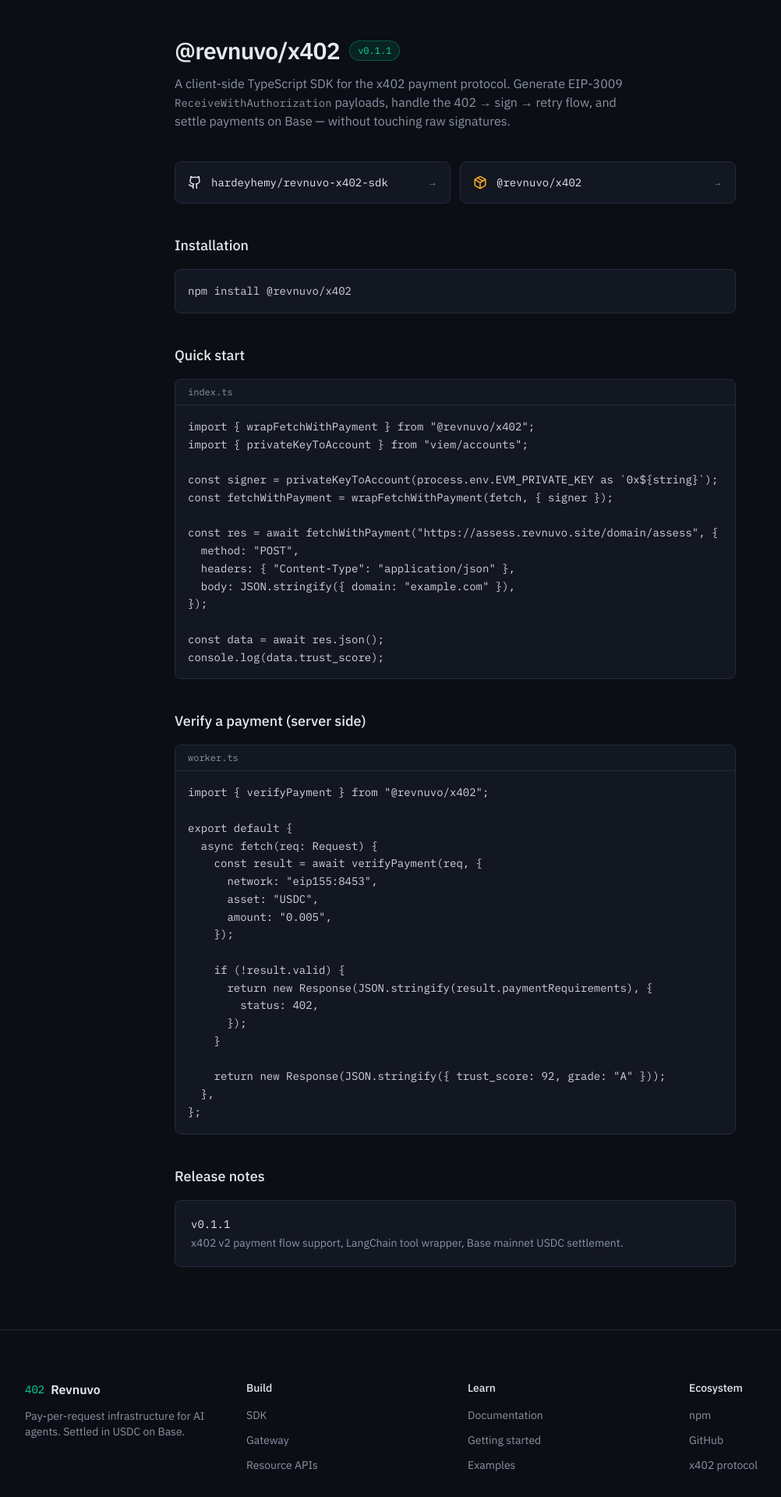
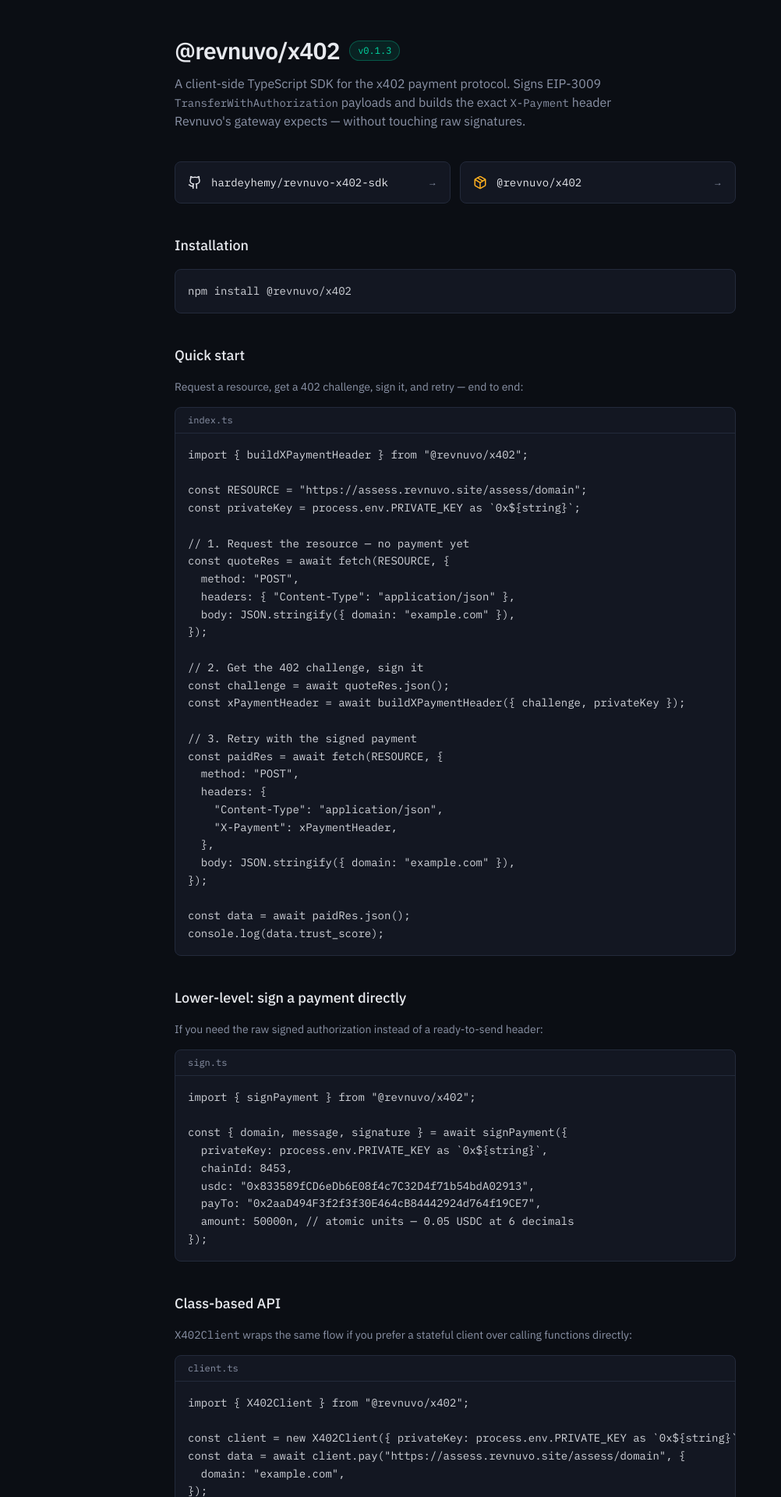
Before and after one commit to hardeyhemy/developers-revnuvo-site, a Next.js app: page /sdk in a window 1280 px wide. Shown: the part 100-2020 px from the top of the page at 78% size, without its empty margins (56-1058 px from the left). Built offline with nearby package versions, Linux system fonts and the light colour scheme.

Commit message:
fix: replace fictional SDK API with real published exports (buildXPaymentHeader, signPayment, X402Client)

```diff
--- a/app/docs/page.tsx
+++ b/app/docs/page.tsx
@@ -62,10 +62,16 @@
         <section className="mb-12">
           <h2 className="mb-4 text-lg font-medium text-ink">2. Make your first paid request</h2>
           <CodeBlock
-            code={`import { wrapFetchWithPayment } from "@revnuvo/x402";
+            code={`import { buildXPaymentHeader } from "@revnuvo/x402";
 
-const fetchWithPayment = wrapFetchWithPayment(fetch, { signer });
-const res = await fetchWithPayment("https://assess.revnuvo.site/domain/assess");`}
+const res = await fetch("https://assess.revnuvo.site/assess/domain", {
+  method: "POST",
+  body: JSON.stringify({ domain: "example.com" }),
+});
+const challenge = await res.json(); // 402 with a signed quote
+
+const xPaymentHeader = await buildXPaymentHeader({ challenge, privateKey });
+// retry the same request with X-Payment: xPaymentHeader`}
           />
         </section>
 
--- a/app/gateway/page.tsx
+++ b/app/gateway/page.tsx
@@ -71,21 +71,59 @@
       </div>
 
       <h2 className="mb-4 text-lg font-medium text-ink">Protecting an endpoint</h2>
+      <p className="mb-4 text-sm text-muted">
+        The SDK (<span className="font-mono">@revnuvo/x402</span>) is client-side —
+        it signs payments, it doesn't gate resource servers. To protect your own
+        endpoint, call the gateway's <span className="font-mono">/quote</span>,{" "}
+        <span className="font-mono">/verify</span>, and{" "}
+        <span className="font-mono">/settle</span> directly, the same way
+        Revnuvo's own Assess Worker does:
+      </p>
       <div>
         <CodeBlock
           title="worker.ts"
-          code={`import { requirePayment } from "@revnuvo/x402";
+          code={`const GATEWAY = "https://gateway.revnuvo.site";
 
 export default {
   async fetch(req: Request) {
-    return requirePayment(req, {
-      price: "0.005",
-      asset: "USDC",
-      network: "eip155:8453",
-      gateway: "https://gateway.revnuvo.site",
-    }, async () => {
-      return new Response(JSON.stringify({ trust_score: 92 }));
+    const payment = req.headers.get("X-Payment");
+
+    if (!payment) {
+      // No payment yet — get a fresh signed quote and return it as the 402 body
+      const quoteRes = await fetch(\`\${GATEWAY}/quote\`, {
+        method: "POST",
+        headers: { "Content-Type": "application/json" },
+        body: JSON.stringify({
+          path: "/your-resource",
+          maxAmountRequired: "50000", // atomic units
+          payTo: "0xYourAddress",
+          network: "eip155:8453",
+          asset: "0x833589fCD6eDb6E08f4c7C32D4f71b54bdA02913",
+        }),
+      });
+      return new Response(await quoteRes.text(), { status: 402 });
+    }
+
+    const { quote, payment: signedPayment } = JSON.parse(atob(payment));
+
+    const verifyRes = await fetch(\`\${GATEWAY}/verify\`, {
+      method: "POST",
+      headers: { "Content-Type": "application/json" },
+      body: JSON.stringify({ quote, payment: signedPayment }),
     });
+    const { valid, receipt } = await verifyRes.json();
+    if (!valid) return new Response("Payment invalid", { status: 402 });
+
+    const settleRes = await fetch(\`\${GATEWAY}/settle\`, {
+      method: "POST",
+      headers: { "Content-Type": "application/json" },
+      body: JSON.stringify({ receipt }),
+    });
+    if (!(await settleRes.json()).settled) {
+      return new Response("Settlement failed", { status: 402 });
+    }
+
+    return new Response(JSON.stringify({ trust_score: 92 }));
   },
 };`}
         />
--- a/app/page.tsx
+++ b/app/page.tsx
@@ -28,8 +28,14 @@
             </p>
             <div className="flex flex-wrap gap-3">
               <Link
+                href="/playground"
+                className="rounded-md bg-settle px-5 py-2.5 text-sm font-medium text-base transition-opacity hover:opacity-90"
+              >
+                Try x402
+              </Link>
+              <Link
                 href="/docs"
-                className="rounded-md bg-settle px-5 py-2.5 text-sm font-medium text-base transition-opacity hover:opacity-90"
+                className="rounded-md border border-border px-5 py-2.5 text-sm text-ink transition-colors hover:border-settle/40"
               >
                 Get started
               </Link>
@@ -126,14 +132,19 @@
             title="terminal"
             code={`npm install @revnuvo/x402
 
-import { createAuthorization } from "@revnuvo/x402";
+import { buildXPaymentHeader } from "@revnuvo/x402";
 
-const res = await createAuthorization({
-  endpoint: "https://assess.revnuvo.site/domain/assess",
-  domain: "example.com",
+const res = await fetch("https://assess.revnuvo.site/assess/domain", {
+  method: "POST",
+  body: JSON.stringify({ domain: "example.com" }),
 });
+const challenge = await res.json();
 
-console.log(res.trust_score);`}
+const xPaymentHeader = await buildXPaymentHeader({
+  challenge,
+  privateKey: process.env.PRIVATE_KEY,
+});
+// retry with X-Payment: xPaymentHeader → 200 + result`}
           />
         </div>
       </section>
--- a/app/sdk/page.tsx
+++ b/app/sdk/page.tsx
@@ -4,7 +4,7 @@
 
 export const metadata: Metadata = {
   title: "SDK",
-  description: "The Revnuvo x402 SDK — generate and verify EIP-3009 payment authorizations in TypeScript.",
+  description: "The Revnuvo x402 SDK — sign EIP-3009 payment authorizations in TypeScript.",
 };
 
 export default function SdkPage() {
@@ -14,13 +14,13 @@
         <h1 className="text-3xl font-semibold tracking-tight text-ink">
           @revnuvo/x402
         </h1>
-        <VersionBadge version="0.1.1" />
+        <VersionBadge version="0.1.3" />
       </div>
       <p className="mb-10 max-w-xl text-base text-muted">
-        A client-side TypeScript SDK for the x402 payment protocol. Generate
-        EIP-3009 <span className="font-mono text-sm">ReceiveWithAuthorization</span> payloads,
-        handle the 402 → sign → retry flow, and settle payments on Base — without
-        touching raw signatures.
+        A client-side TypeScript SDK for the x402 payment protocol. Signs
+        EIP-3009 <span className="font-mono text-sm">TransferWithAuthorization</span> payloads
+        and builds the exact <span className="font-mono text-sm">X-Payment</span> header
+        Revnuvo's gateway expects — without touching raw signatures.
       </p>
 
       <div className="mb-10 grid grid-cols-1 gap-3 sm:grid-cols-2">
@@ -34,56 +34,88 @@
       </div>
 
       <h2 className="mb-4 text-lg font-medium text-ink">Quick start</h2>
+      <p className="mb-4 text-sm text-muted">
+        Request a resource, get a 402 challenge, sign it, and retry — end to end:
+      </p>
       <div className="mb-10">
         <CodeBlock
           title="index.ts"
-          code={`import { wrapFetchWithPayment } from "@revnuvo/x402";
-import { privateKeyToAccount } from "viem/accounts";
+          code={`import { buildXPaymentHeader } from "@revnuvo/x402";
 
-const signer = privateKeyToAccount(process.env.EVM_PRIVATE_KEY as \`0x\${string}\`);
-const fetchWithPayment = wrapFetchWithPayment(fetch, { signer });
+const RESOURCE = "https://assess.revnuvo.site/assess/domain";
+const privateKey = process.env.PRIVATE_KEY as \`0x\${string}\`;
 
-const res = await fetchWithPayment("https://assess.revnuvo.site/domain/assess", {
+// 1. Request the resource — no payment yet
+const quoteRes = await fetch(RESOURCE, {
   method: "POST",
   headers: { "Content-Type": "application/json" },
   body: JSON.stringify({ domain: "example.com" }),
 });
 
-const data = await res.json();
+// 2. Get the 402 challenge, sign it
+const challenge = await quoteRes.json();
+const xPaymentHeader = await buildXPaymentHeader({ challenge, privateKey });
+
+// 3. Retry with the signed payment
+const paidRes = await fetch(RESOURCE, {
+  method: "POST",
+  headers: {
+    "Content-Type": "application/json",
+    "X-Payment": xPaymentHeader,
+  },
+  body: JSON.stringify({ domain: "example.com" }),
+});
+
+const data = await paidRes.json();
 console.log(data.trust_score);`}
         />
       </div>
 
-      <h2 className="mb-4 text-lg font-medium text-ink">Verify a payment (server side)</h2>
+      <h2 className="mb-4 text-lg font-medium text-ink">Lower-level: sign a payment directly</h2>
+      <p className="mb-4 text-sm text-muted">
+        If you need the raw signed authorization instead of a ready-to-send header:
+      </p>
       <div className="mb-10">
         <CodeBlock
-          title="worker.ts"
-          code={`import { verifyPayment } from "@revnuvo/x402";
+          title="sign.ts"
+          code={`import { signPayment } from "@revnuvo/x402";
 
-export default {
-  async fetch(req: Request) {
-    const result = await verifyPayment(req, {
-      network: "eip155:8453",
-      asset: "USDC",
-      amount: "0.005",
-    });
+const { domain, message, signature } = await signPayment({
+  privateKey: process.env.PRIVATE_KEY as \`0x\${string}\`,
+  chainId: 8453,
+  usdc: "0x833589fCD6eDb6E08f4c7C32D4f71b54bdA02913",
+  payTo: "0x2aaD494F3f2f3f30E464cB84442924d764f19CE7",
+  amount: 50000n, // atomic units — 0.05 USDC at 6 decimals
+});`}
+        />
+      </div>
 
-    if (!result.valid) {
-      return new Response(JSON.stringify(result.paymentRequirements), {
-        status: 402,
-      });
-    }
+      <h2 className="mb-4 text-lg font-medium text-ink">Class-based API</h2>
+      <p className="mb-4 text-sm text-muted">
+        <span className="font-mono text-sm">X402Client</span> wraps the same flow if you
+        prefer a stateful client over calling functions directly:
+      </p>
+      <div className="mb-10">
+        <CodeBlock
+          title="client.ts"
+          code={`import { X402Client } from "@revnuvo/x402";
 
-    return new Response(JSON.stringify({ trust_score: 92, grade: "A" }));
-  },
-};`}
+const client = new X402Client({ privateKey: process.env.PRIVATE_KEY as \`0x\${string}\` });
+const data = await client.pay("https://assess.revnuvo.site/assess/domain", {
+  domain: "example.com",
+});`}
         />
       </div>
 
       <h2 className="mb-4 text-lg font-medium text-ink">Release notes</h2>
       <div className="rounded-lg border border-border bg-surface p-5 text-sm text-muted">
-        <p className="mb-1 font-mono text-ink">v0.1.1</p>
-        <p>x402 v2 payment flow support, LangChain tool wrapper, Base mainnet USDC settlement.</p>
+        <p className="mb-1 font-mono text-ink">v0.1.3</p>
+        <p>
+          Corrected EIP-3009 signing type to <span className="font-mono">TransferWithAuthorization</span>,
+          matching the gateway's on-chain settlement call. Fixes payment signatures across
+          <span className="font-mono"> signPayment</span>, <span className="font-mono">buildXPaymentHeader</span>,
+          and <span className="font-mono">X402Client</span>.
+        </p>
       </div>
     </div>
   );
```
